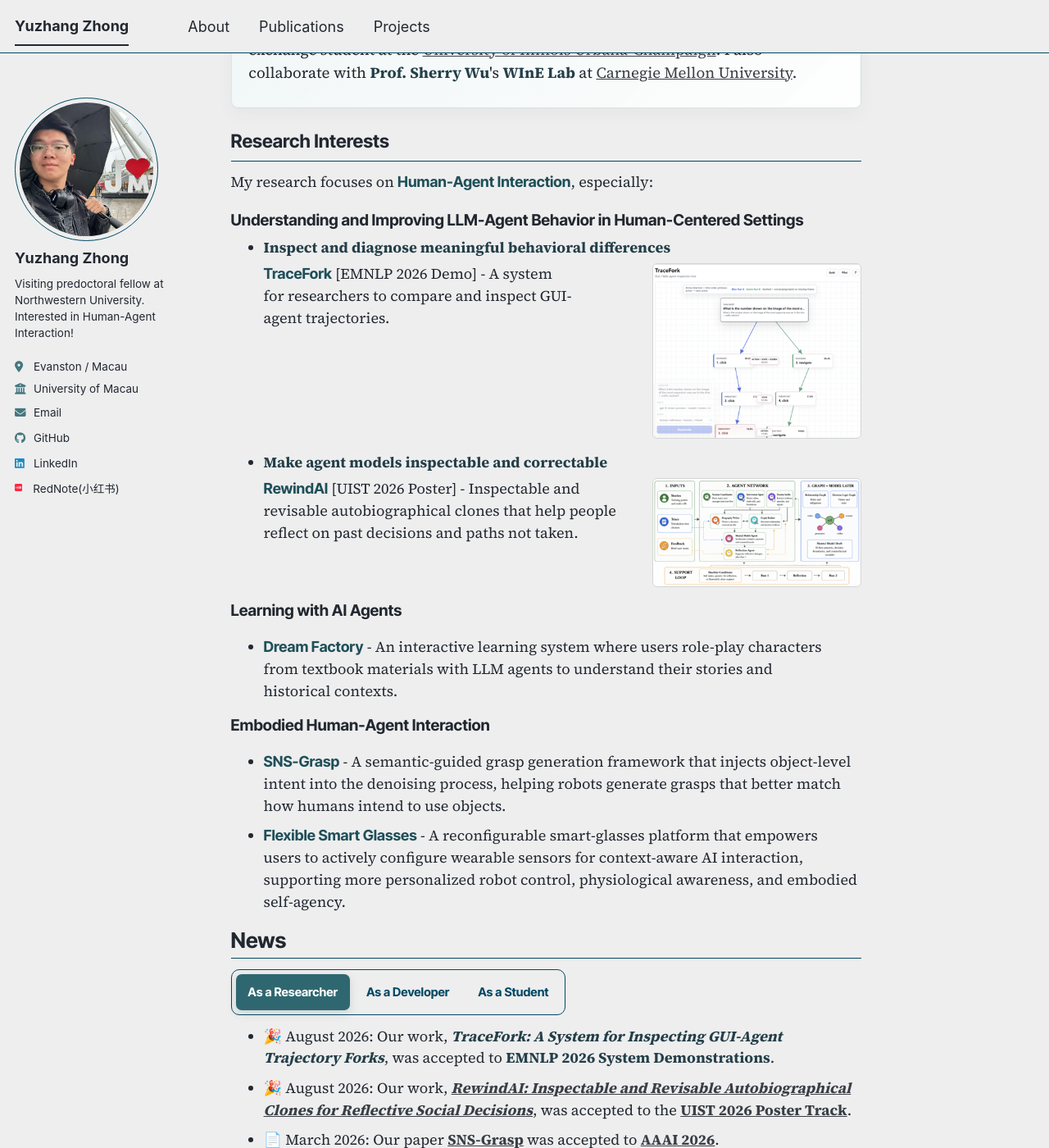
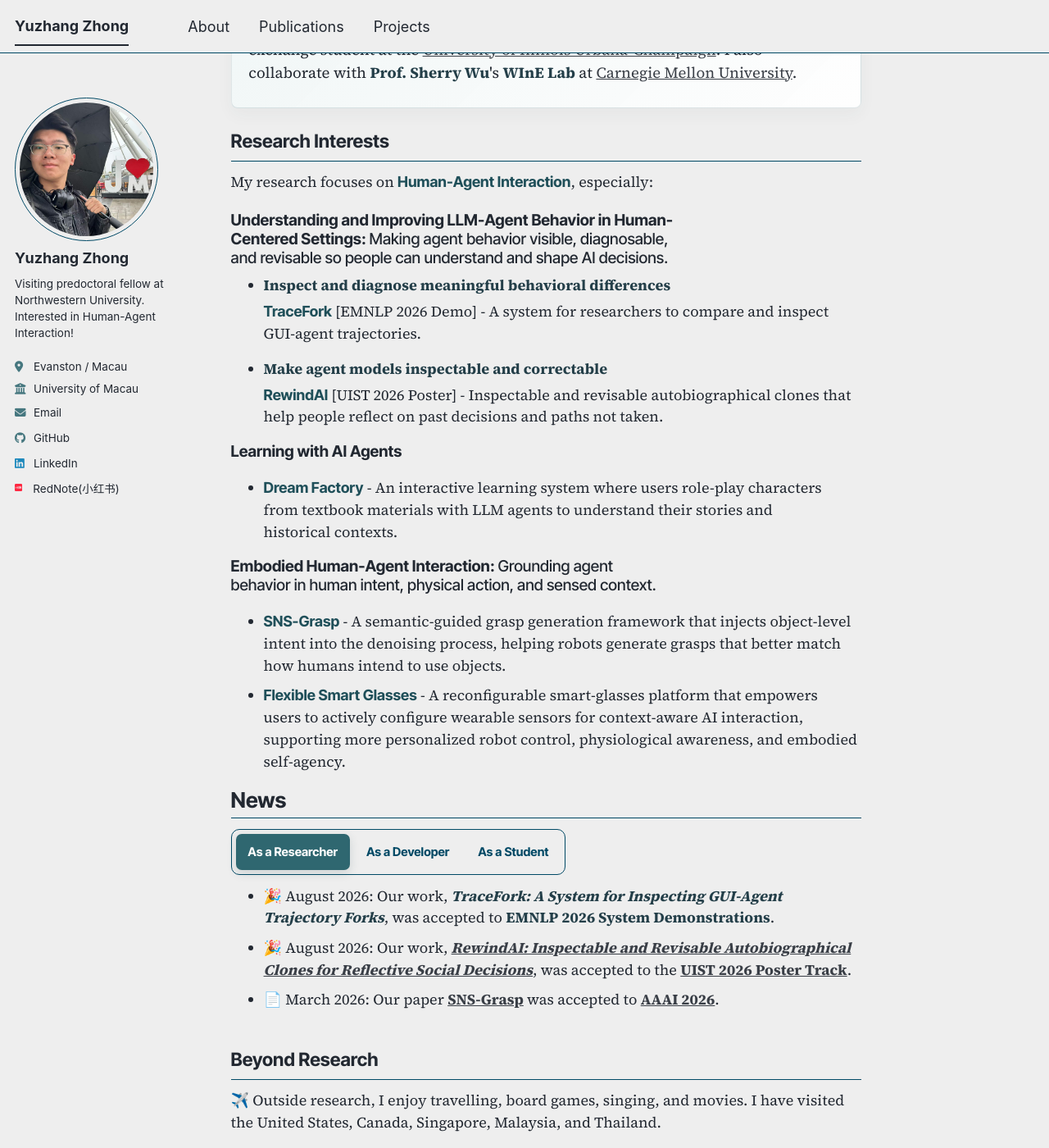
Before and after one commit to yuzhang-zhong/yuzhang-zhong.github.io, a Jekyll site: the page built from _pages/about.md, in a window 1280 px wide and 1400 px high, scrolled down 232 px. Shown: the whole window at 82% size. Built offline with Jekyll 4.4.1, drawn with Linux system fonts in a browser that asks for light colours; comment, search, counter and statistics services are not loaded; a style sheet for code colours, icons or effects is not loaded.

```diff
--- a/_includes/head/custom.html
+++ b/_includes/head/custom.html
@@ -193,6 +193,10 @@
     font-size: 1.06rem;
   }
 
+  .research-heading-definition {
+    font-weight: 400;
+  }
+
   .page__content .research-questions {
     margin-top: 0.35rem;
   }
@@ -203,10 +207,6 @@
   }
 
   .research-project {
-    display: grid;
-    grid-template-columns: minmax(0, 1fr) minmax(200px, 35%);
-    gap: 0.8rem;
-    align-items: start;
     margin: 0.3rem 0 0.2rem;
   }
 
@@ -214,15 +214,6 @@
     margin: 0;
   }
 
-  .research-project img {
-    display: block;
-    width: 100%;
-    height: auto;
-    max-height: 220px;
-    object-fit: contain;
-    border: 1px solid rgba(44, 68, 76, 0.14);
-    border-radius: 6px;
-  }
 
   .home-news-column {
     margin: 1rem 0 1.05rem;
@@ -457,15 +448,6 @@
     }
   }
 
-  @media screen and (max-width: 600px) {
-    .research-project {
-      grid-template-columns: 1fr;
-    }
-
-    .research-project img {
-      max-width: 320px;
-    }
-  }
 
   #theme-toggle {
     display: none;
--- a/_pages/about.md
+++ b/_pages/about.md
@@ -28,21 +28,19 @@ redirect_from:
 
 My research focuses on <span class="project-name">Human-Agent Interaction</span>, especially:
 
-### Understanding and Improving LLM-Agent Behavior in Human-Centered Settings
+### Understanding and Improving LLM-Agent Behavior in Human-Centered Settings: <span class="research-heading-definition">Making agent behavior visible, diagnosable, and revisable so people can understand and shape AI decisions.</span>
 
 <ul class="research-questions">
   <li>
     <strong>Inspect and diagnose meaningful behavioral differences</strong>
     <div class="research-project">
       <p><span class="project-name">TraceFork</span> [EMNLP 2026 Demo] - A system for researchers to compare and inspect GUI-agent trajectories.</p>
-      <img src="{{ base_path }}/images/tracefork-overview.png" alt="TraceFork interface showing a comparison of GUI-agent trajectories" loading="lazy" decoding="async">
     </div>
   </li>
   <li>
     <strong>Make agent models inspectable and correctable</strong>
     <div class="research-project">
       <p><span class="project-name">RewindAI</span> [UIST 2026 Poster] - Inspectable and revisable autobiographical clones that help people reflect on past decisions and paths not taken.</p>
-      <img src="{{ base_path }}/images/rewindai-system.png" alt="RewindAI system diagram showing its agent network and reflection loop" loading="lazy" decoding="async">
     </div>
   </li>
 </ul>
@@ -51,7 +49,7 @@ My research focuses on <span class="project-name">Human-Agent Interaction</span>
 
 - <span class="project-name">Dream Factory</span> - An interactive learning system where users role-play characters from textbook materials with LLM agents to understand their stories and historical contexts.
 
-### Embodied Human-Agent Interaction
+### Embodied Human-Agent Interaction: <span class="research-heading-definition">Grounding agent behavior in human intent, physical action, and sensed context.</span>
 
 - <span class="project-name">SNS-Grasp</span> - A semantic-guided grasp generation framework that injects object-level intent into the denoising process, helping robots generate grasps that better match how humans intend to use objects.
 - <span class="project-name">Flexible Smart Glasses</span> - A reconfigurable smart-glasses platform that empowers users to actively configure wearable sensors for context-aware AI interaction, supporting more personalized robot control, physiological awareness, and embodied self-agency.
```
Also changed, not shown: _publications/2026-rewindai.md (added, +18 -0 lines), _publications/2026-tracefork.md (added, +18 -0 lines), images/rewindai-paper-page1.png (added), images/tracefork-paper-page1.png (added).
